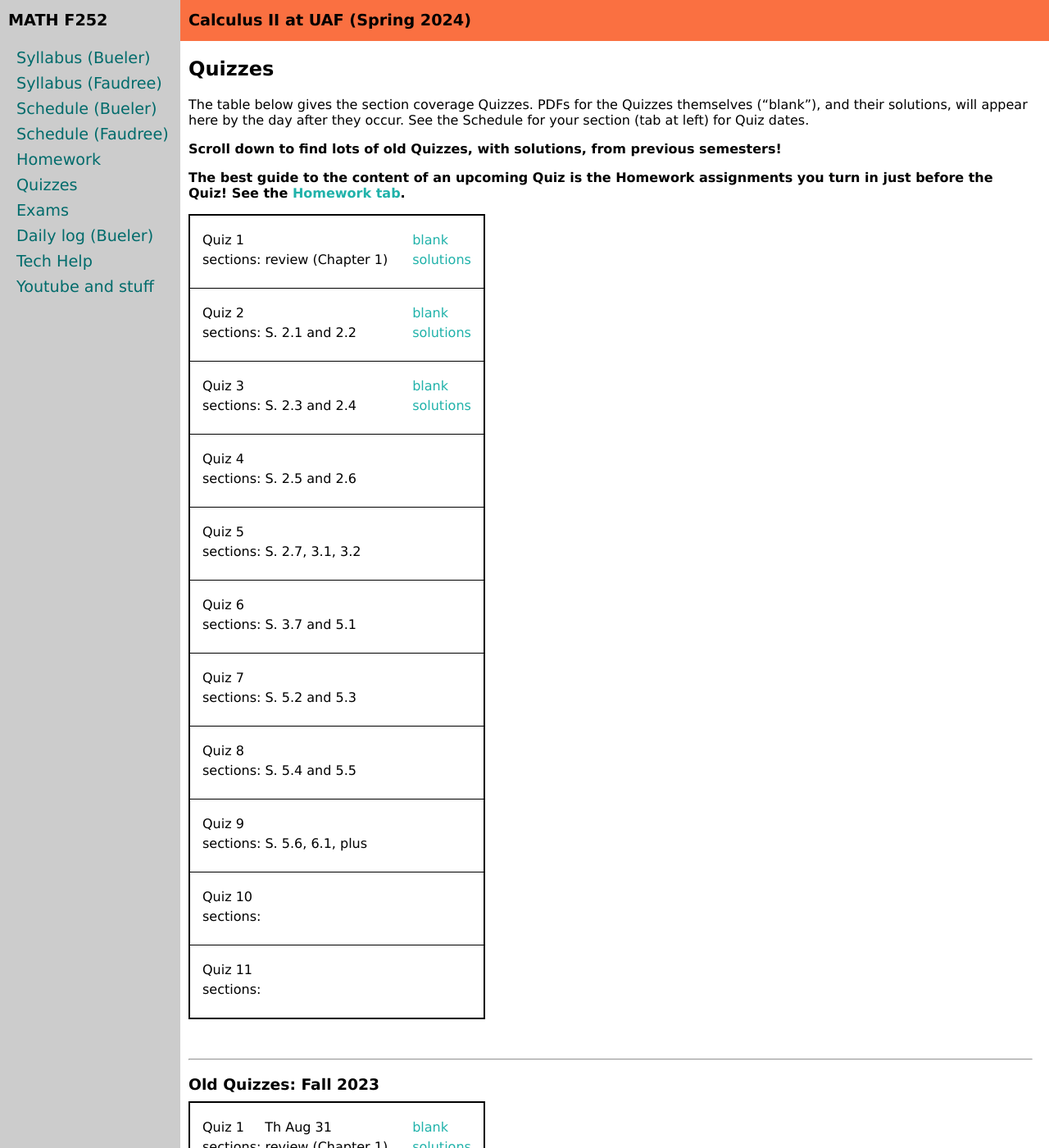
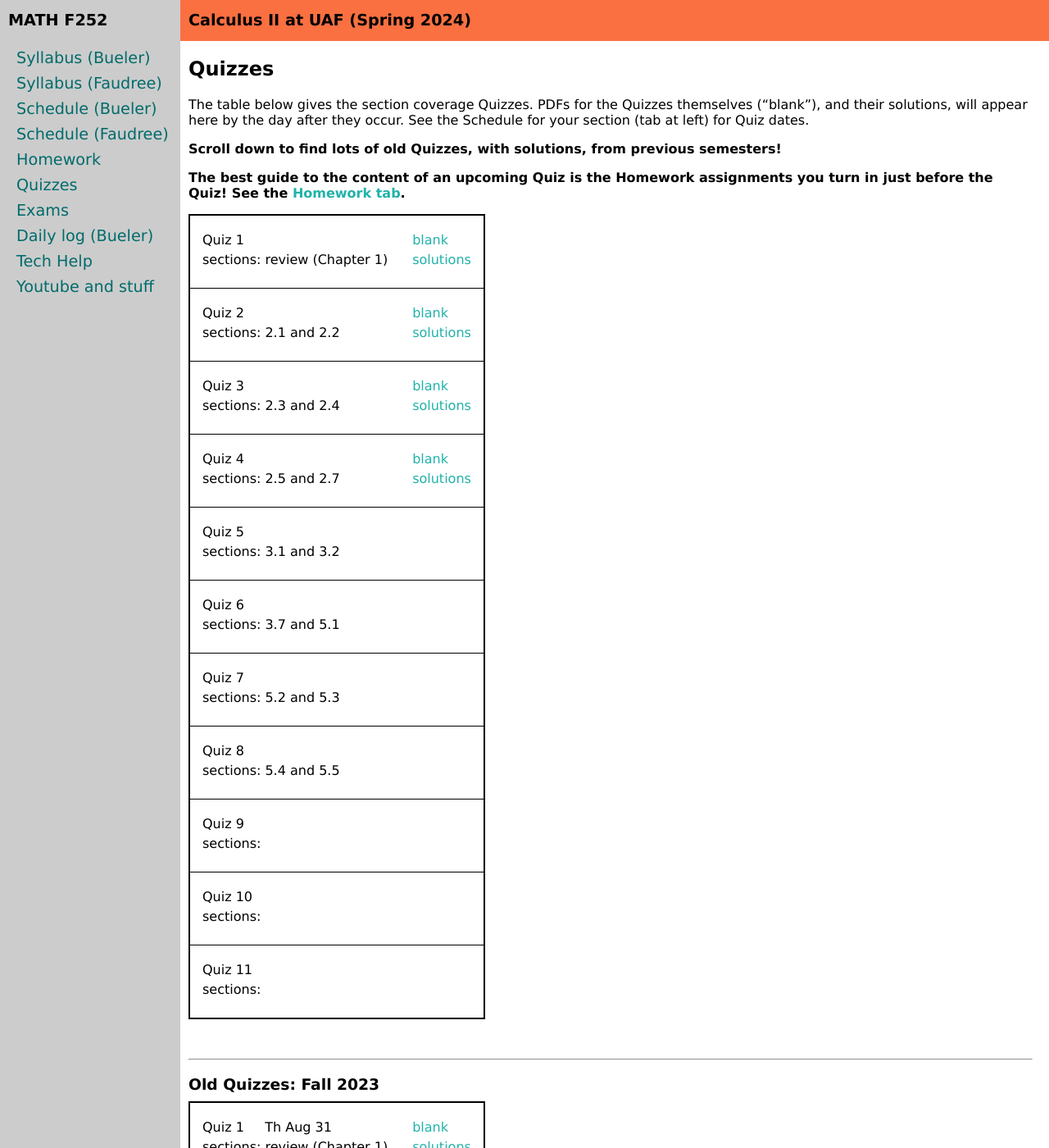
Before and after one commit to uaf-math/calc2, a Jekyll site: the page built from quizzes.md, in a window 1280 px wide and 1400 px high. Shown: the whole window at 82% size. Built offline with Jekyll 4.4.1, drawn with Linux system fonts in a browser that asks for light colours.

Commit message:
quiz 4 posted, with solutions

```diff
--- a/_data/quizzes.yml
+++ b/_data/quizzes.yml
@@ -6,25 +6,27 @@ quizzes:
   blank: Bueler/quiz1.pdf
   solutions: Bueler/quiz1solns.pdf
 - name: Quiz 2
-  sections: S. 2.1 and 2.2
+  sections: 2.1 and 2.2
   blank: Bueler/quiz2.pdf
   solutions: Bueler/quiz2solns.pdf
 - name: Quiz 3
-  sections: S. 2.3 and 2.4
+  sections: 2.3 and 2.4
   blank: Bueler/quiz3.pdf
   solutions: Bueler/quiz3solns.pdf
 - name: Quiz 4
-  sections: S. 2.5 and 2.6
+  sections: 2.5 and 2.7
+  blank: Bueler/quiz4.pdf
+  solutions: Bueler/quiz4solns.pdf
 - name: Quiz 5
-  sections: S. 2.7, 3.1, 3.2
+  sections: 3.1 and 3.2
 - name: Quiz 6
-  sections: S. 3.7 and 5.1
+  sections: 3.7 and 5.1
 - name: Quiz 7
-  sections: S. 5.2 and 5.3
+  sections: 5.2 and 5.3
 - name: Quiz 8
-  sections: S. 5.4 and 5.5
+  sections: 5.4 and 5.5
 - name: Quiz 9
-  sections: S. 5.6, 6.1, plus
+  sections:
 - name: Quiz 10
   sections:
 - name: Quiz 11
```
Also changed, not shown: 3 other files.
